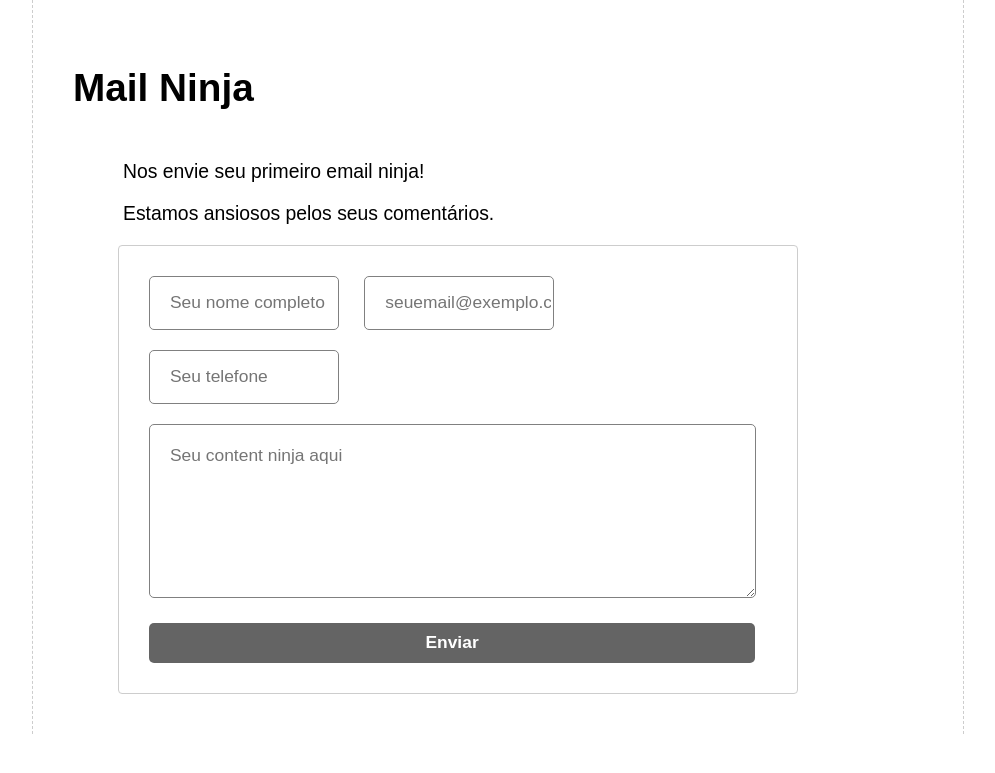
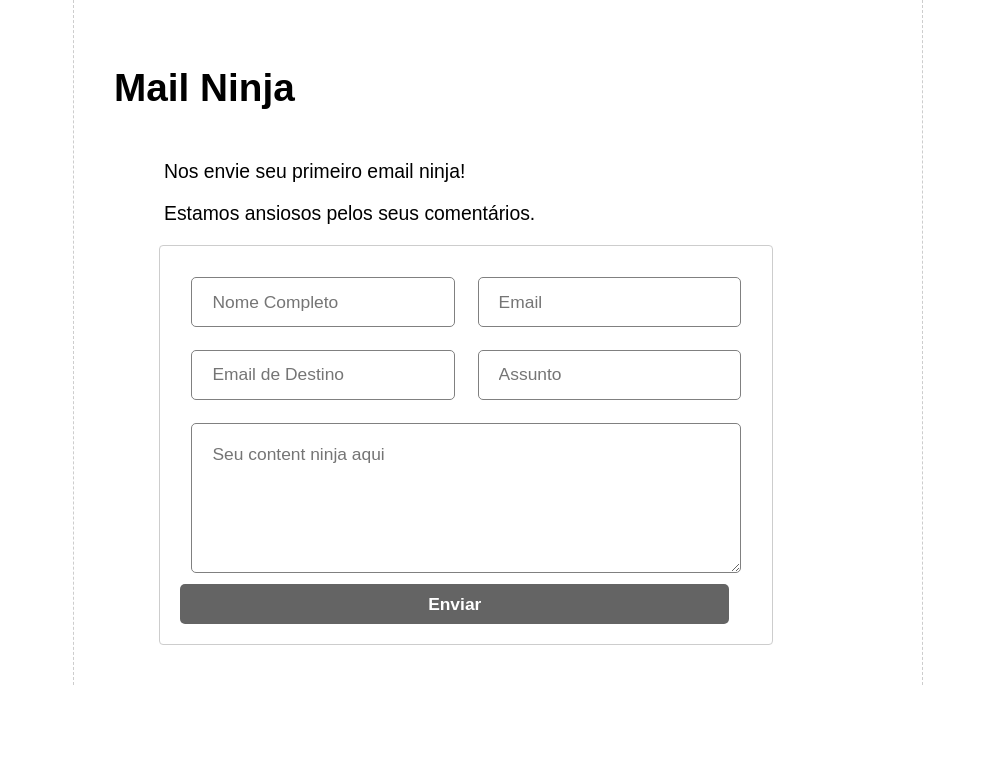
Before and after one commit to victorsenam/mail_ninja, a PHP site: page / in a window 1280 px wide. Shown: the top 773 px of the page, without its empty margins (142-1137 px from the left). Run offline with PHP 8.4, Linux system fonts and the light colour scheme.

Commit message:
Ajustes de Width

```diff
--- a/css/style.css
+++ b/css/style.css
@@ -3,6 +3,10 @@ html, body{
 	padding: 0;
 	font-family: Arial;
 	font-size: 1.1em;
+}
+
+* {
+    box-sizing: border-box;
 }
 
 .content{
@@ -37,24 +41,25 @@ html, body{
 .mail-data{
 	border: 1px solid gray;
 	border-radius: 5px;
-	width: 26%;
+	width: 46%;
 	height: 50px;
 	font-family: Arial;
 	font-size: 0.9em;
-	margin: 10px;
+	margin: 2%;
+    display: block;
+    float: left;
 	padding-left: 20px;
 }
 
 .msg{
-	width: 91.4%;
+	width: 96%;
 	padding-top: 20px;
 	height: 150px;
 }
 
 .btn{
-	width: 95%;
+	width: 96%;
 	border-radius: 5px;
-	margin: 10px;
 	height: 40px;
 	background: #646464;
 	color:white;
--- a/index.php
+++ b/index.php
@@ -15,9 +15,10 @@
 		</div>
 		<div class="contact">
 			<form method="POST" action="php-mailer.php">
-				<input class="mail-data" type="text" name="nome" placeholder="Seu nome completo">
-				<input class="mail-data" type="mail" name="email" placeholder="seuemail@exemplo.com">
-				<input class="mail-data" type="phone" name="telefone" placeholder="Seu telefone">
+				<input class="mail-data" type="text" name="nome" placeholder="Nome Completo">
+				<input class="mail-data" type="mail" name="email" placeholder="Email">
+                <input class="mail-data" type="mail" name="dest" placeholder="Email de Destino">
+                <input class="mail-data" type="mail" name="dest" placeholder="Assunto">
 				<textarea class="mail-data msg" placeholder="Seu content ninja aqui"></textarea>
 				<input class="btn" type="submit" value="Enviar">
 			</form>
```
